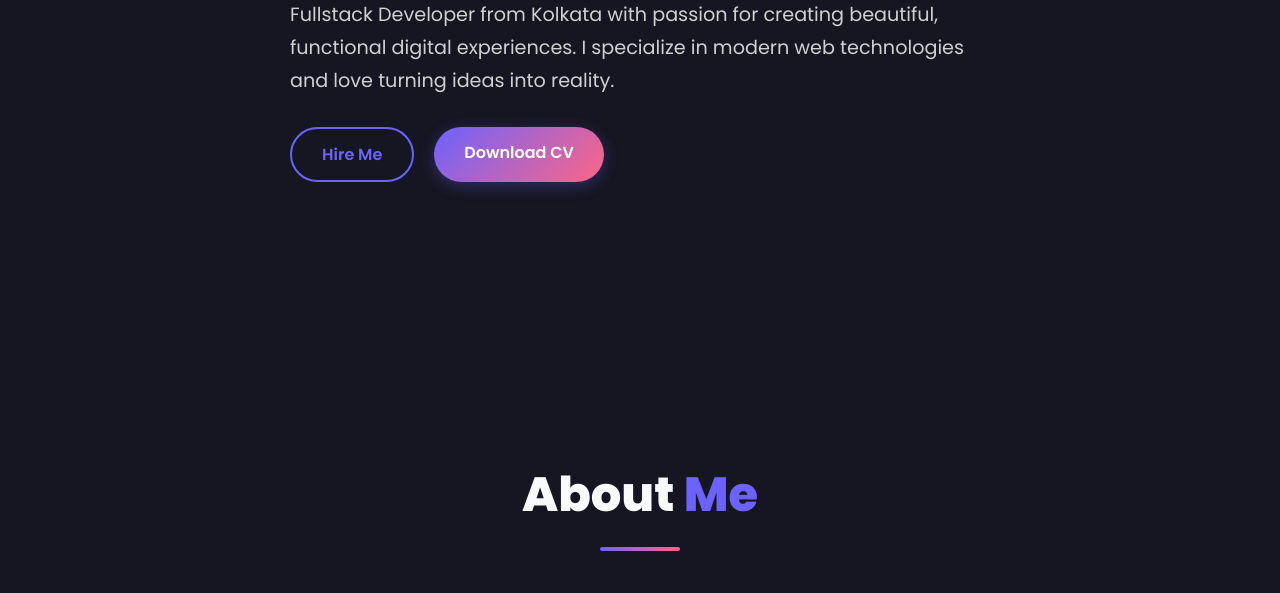
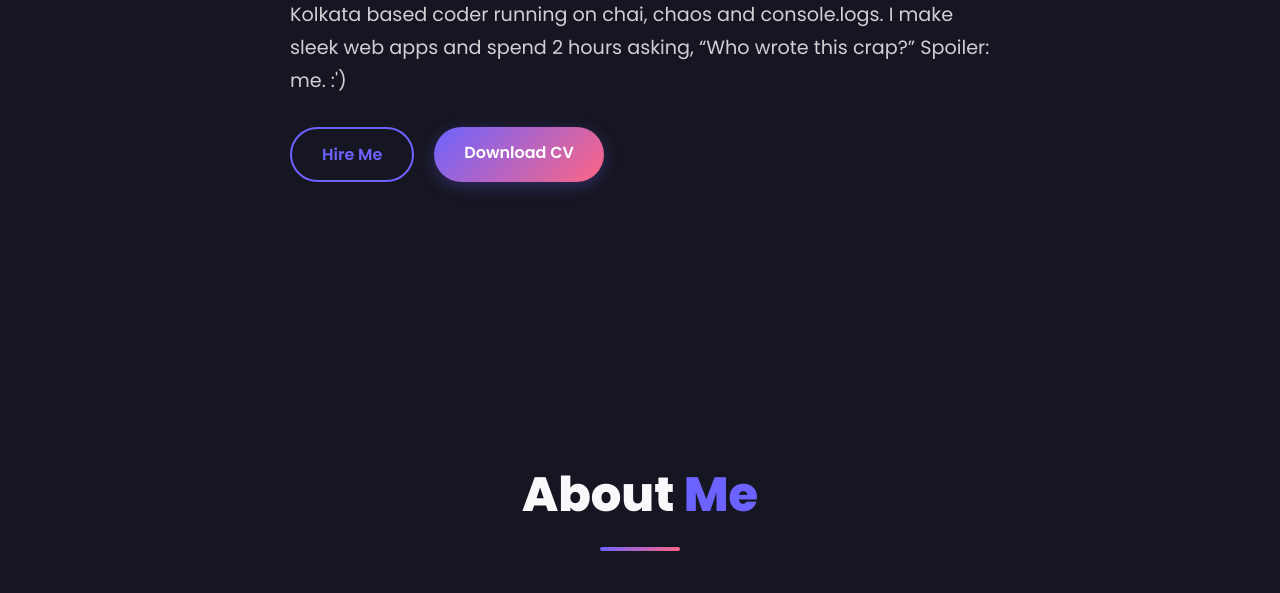
Before and after one commit to deepdeb/netlify-portfolio, a plain HTML site: page index.html in a window 1280 px wide. Shown: the part 446-1039 px from the top of the page. Drawn offline with nearby package versions, Linux system fonts and the light colour scheme.

Commit message:
modified one liner introduction in hero section

```diff
--- a/index.html
+++ b/index.html
@@ -51,8 +51,7 @@
         <div class="container">
             <div class="hero-content">
                 <h1>Hi, I'm <span>Pradeep Debnath</span></h1>
-                <p>Fullstack Developer from Kolkata with passion for creating beautiful, functional digital experiences.
-                    I specialize in modern web technologies and love turning ideas into reality.</p>
+                <p>Kolkata based coder running on chai, chaos and console.logs. I make sleek web apps and spend 2 hours asking, “Who wrote this crap?” Spoiler: me. :')</p>
                 <div class="hero-btns">
                     <a href="#contact" class="btn btn-outline">Hire Me</a>
                     <a href="./assets/docs/pradeepcv3.pdf" class="btn" download>Download CV</a>
```
